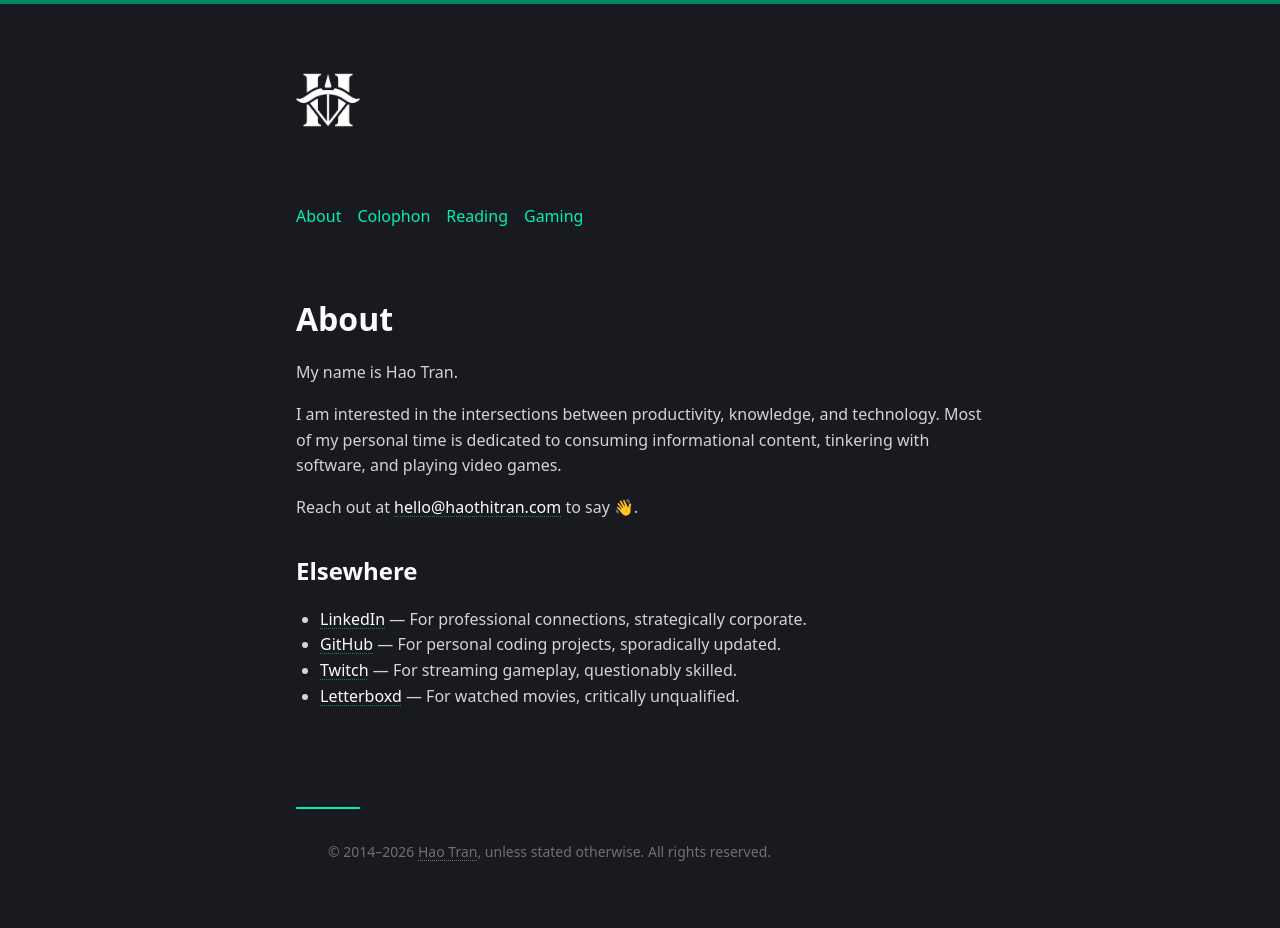
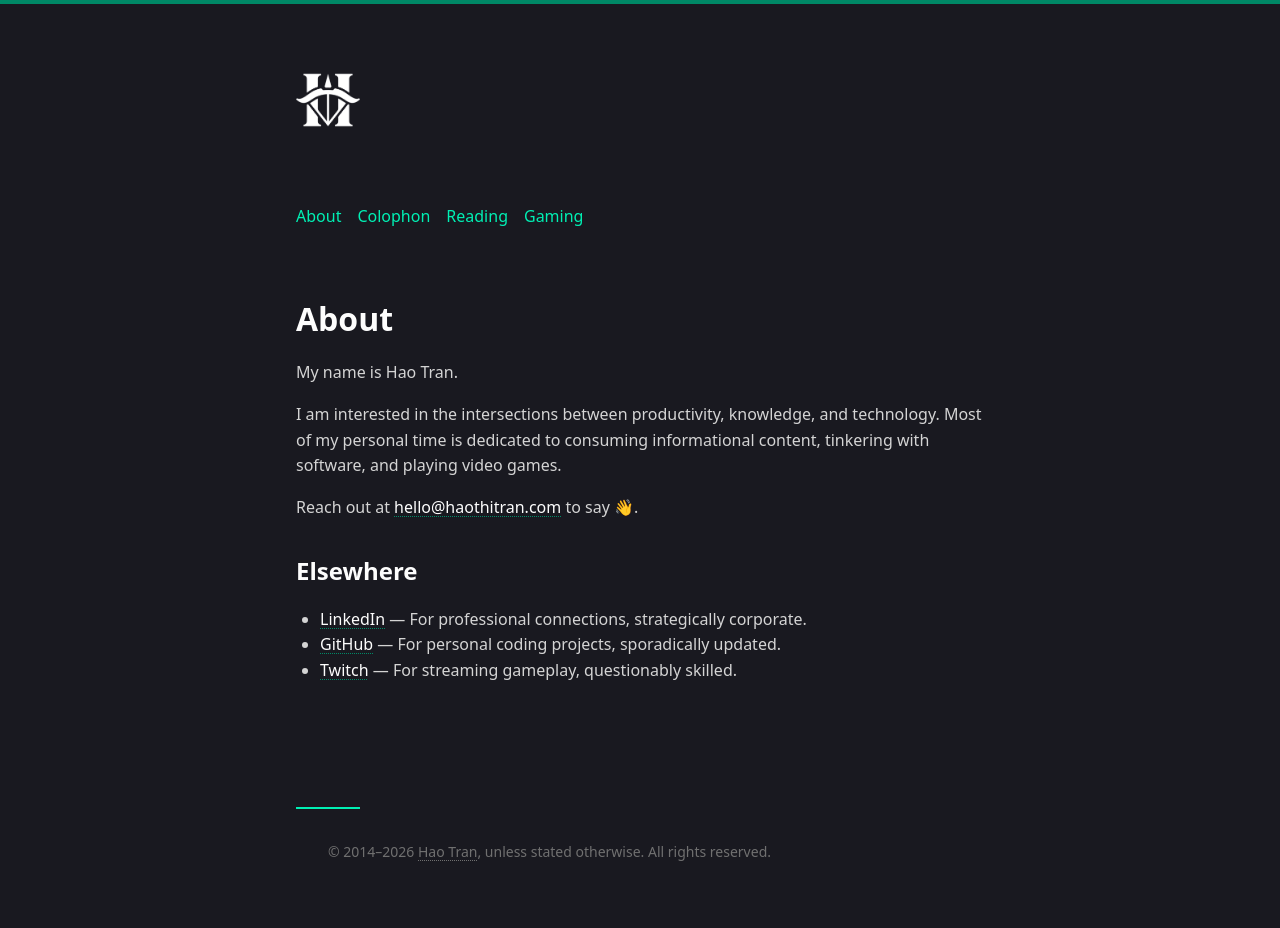
Before and after one commit to KlazHTT/personal-website, a Jekyll site: the page built from pages/about.md, in a window 1280 px wide. Built offline with Jekyll 4.4.1, drawn with Linux system fonts in a browser that asks for light colours.

Commit message:
Remove Letterboxd link

```diff
--- a/pages/about.md
+++ b/pages/about.md
@@ -15,4 +15,3 @@ Reach out at [hello@haothitran.com](mailto:hello@haothitran.com) to say 👋.
 - [LinkedIn](https://www.linkedin.com/in/haothitran/) — For professional connections, strategically corporate.
 - [GitHub](https://github.com/KlazHTT) — For personal coding projects, sporadically updated.
 - [Twitch](https://www.twitch.tv/klazhtt) — For streaming gameplay, questionably skilled.
-- [Letterboxd](https://letterboxd.com/haothitran/films/) — For watched movies, critically unqualified.
```
